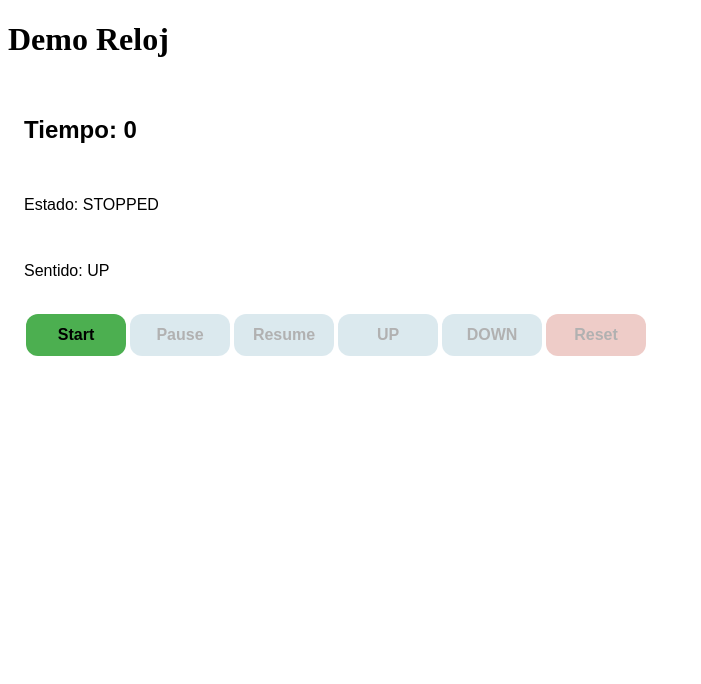
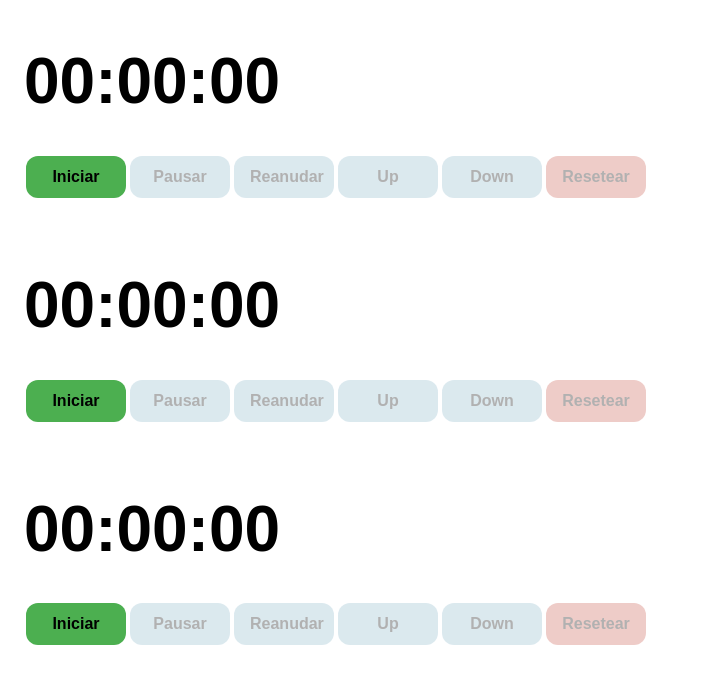
Before and after one commit to rauxasoft/2025_05_16_ANGULAR_DEMORELOJ, an Angular app: page / in a window 1280 px wide. Shown: the top 684 px of the page, without its empty margins (0-701 px from the left). Built offline with nearby package versions, Linux system fonts and the light colour scheme.

Commit message:
se completa la fase 4

```diff
--- a/src/app/app.component.html
+++ b/src/app/app.component.html
@@ -1,3 +1,3 @@
-<h1>Demo Reloj</h1>
-
-<app-crono-console></app-crono-console>
+<app-crono-console [cronoConsoleConfig]="configuracion" />
+<app-crono-console [cronoConsoleConfig]="configuracion" />
+<app-crono-console [cronoConsoleConfig]="configuracion" />
--- a/src/app/app.component.ts
+++ b/src/app/app.component.ts
@@ -1,5 +1,6 @@
-import { Component } from '@angular/core';
+import { Component, signal } from '@angular/core';
 import { CronoConsoleComponent } from "./cronometro/crono-console/crono-console.component";
+import { CronoConsoleConfig } from './cronometro/crono-console/crono-console-config';
 
 @Component({
   selector: 'app-root',
@@ -9,4 +10,16 @@ import { CronoConsoleComponent } from "./cronometro/crono-console/crono-console.
 })
 export class AppComponent {
 
+  configuracion: CronoConsoleConfig = {
+    mostrarEstado: false,
+    mostrarSentido: false,
+    mostrarBotones: true,
+    formatoTiempo: 'completo',
+    botones: {
+      start: 'Iniciar',
+      pause: 'Pausar',
+      resume: 'Reanudar',
+      reset: 'Resetear'
+    }
+  };
 }
--- /dev/null
+++ b/src/app/cronometro/crono-console/crono-console-config.ts
@@ -0,0 +1,7 @@
+export interface CronoConsoleConfig {
+    mostrarEstado?: boolean;
+    mostrarSentido?: boolean;
+    mostrarBotones?: boolean;
+    formatoTiempo?: 'segundos' | 'completo';
+    botones?: Partial<Record<'start' | 'pause' | 'resume' | 'reset' | 'up' | 'down', string>>;
+}
--- a/src/app/cronometro/crono-console/crono-console.component.css
+++ b/src/app/cronometro/crono-console/crono-console.component.css
@@ -4,6 +4,11 @@
   gap: 1rem;
   padding: 1rem;
   font-family: sans-serif;
+}
+
+.display {
+  font-size: 4rem;
+  font-weight: bold;
 }
 
 /* Botones */
--- a/src/app/cronometro/crono-console/crono-console.component.html
+++ b/src/app/cronometro/crono-console/crono-console.component.html
@@ -1,28 +1,31 @@
 <section class="console">
 
-    <!-- Display de tiempo -->
+    <h2>
+        @if(config.formatoTiempo === 'completo') {
+            <span class="display">{{ getDisplay() }}</span>
+        } @else {
+            Tiempo: {{ cronometro?.totalSegundos }}
+        }
+    </h2>
 
-    <h2>Tiempo: {{ cronometro?.totalSegundos }}</h2>
+    @if(config.mostrarEstado) {
+        <p>Estado: {{ cronometro?.estado }}</p>
+    }
 
-    <!-- Indicador de estado -->
+    @if(config.mostrarSentido) {
+        <p>Sentido: {{ cronometro?.sentido }}</p>
+    }
 
-    <p>Estado: {{ cronometro?.estado }}</p>
-
-    <!-- Indicador de sentido -->
-
-    <p>Sentido: {{ cronometro?.sentido }}</p>
-
-    <!-- Botonería de Control -->
-
-    <div class="button-bar">
-        <button class="btn-start" (click)="control.set('start')" [disabled]="cronometro?.estado !== 'STOPPED'">Start</button>
-        <button class="btn-pause" (click)="control.set('pause')" [disabled]="cronometro?.estado !== 'RUNNING'">Pause</button>
-        <button class="btn-resume" (click)="control.set('resume')" [disabled]="cronometro?.estado !== 'PAUSED'">Resume</button>
-        <button class="btn-up" (click)="control.set('up')" [disabled]="cronometro?.estado === 'STOPPED' || cronometro?.sentido === 'UP'">UP</button>
-        <button class="btn-down" (click)="control.set('down')" [disabled]="cronometro?.estado === 'STOPPED' || cronometro?.sentido === 'DOWN'">DOWN</button>
-        <button class="btn-reset" (click)="control.set('reset')" [disabled]="cronometro?.estado === 'STOPPED'">Reset</button>
-    </div>
-    <!-- Motor -->
+    @if(config.mostrarBotones) {
+        <div class="button-bar">
+            <button class="btn-start" (click)="control.set('start')" [disabled]="cronometro?.estado !== 'STOPPED'">{{ config.botones.start }}</button>
+            <button class="btn-pause" (click)="control.set('pause')" [disabled]="cronometro?.estado !== 'RUNNING'">{{ config.botones.pause }}</button>
+            <button class="btn-resume" (click)="control.set('resume')" [disabled]="cronometro?.estado !== 'PAUSED'">{{ config.botones.resume }}</button>
+            <button class="btn-up" (click)="control.set('up')" [disabled]="cronometro?.estado === 'STOPPED' || cronometro?.sentido === 'UP'">{{ config.botones.up }}</button>
+            <button class="btn-down" (click)="control.set('down')" [disabled]="cronometro?.estado === 'STOPPED' || cronometro?.sentido === 'DOWN'">{{ config.botones.down }}</button>
+            <button class="btn-reset" (click)="control.set('reset')" [disabled]="cronometro?.estado === 'STOPPED'">{{ config.botones.reset }}</button>
+        </div>
+    }
 
     <app-crono-engine [control]="control" (evento)="cronometro = $event"/>
 
--- a/src/app/cronometro/crono-console/crono-console.component.ts
+++ b/src/app/cronometro/crono-console/crono-console.component.ts
@@ -1,6 +1,7 @@
-import { Component, signal } from '@angular/core';
+import { Component, computed, input, signal, WritableSignal } from '@angular/core';
 import { CronoEngineComponent } from "../crono-engine/crono-engine.component";
 import { ChronoEvent } from '../chrono-event.model';
+import { CronoConsoleConfig } from './crono-console-config';
 
 @Component({
   selector: 'app-crono-console',
@@ -9,6 +10,41 @@ import { ChronoEvent } from '../chrono-event.model';
   styleUrl: './crono-console.component.css'
 })
 export class CronoConsoleComponent {
-  control = signal<'start' | 'pause' | 'resume' | 'reset' | 'up' | 'down'>('reset');
+  control: WritableSignal<'start' | 'pause' | 'resume' | 'reset' | 'up' | 'down'> = signal('reset');
   cronometro?: ChronoEvent;
+  cronoConsoleConfig = input<CronoConsoleConfig>();
+
+  get config(): Required<CronoConsoleConfig>{
+
+    const base = this.cronoConsoleConfig() ?? {};
+
+    return {
+      mostrarEstado: base.mostrarEstado ?? true,
+      mostrarSentido: base.mostrarSentido ?? true,
+      mostrarBotones: base.mostrarBotones ?? true,
+      formatoTiempo: base.formatoTiempo ?? 'segundos',
+      botones: {
+        start: 'Start',
+        pause: 'Pause',
+        resume: 'Resume',
+        reset: 'Reset',
+        up: 'Up',
+        down: 'Down',
+        ...(this.cronoConsoleConfig()?.botones ?? {})
+      }
+    };
+
+  }
+
+  getDisplay(){
+
+    const totalSegundos = this.cronometro?.totalSegundos ?? 0;
+
+    const horas = ("0" + Math.floor(totalSegundos / 3600)).slice(-2);
+    const minutos = ("0" + Math.floor(totalSegundos / 60 % 60)).slice(-2);
+    const segundos = ("0" + Math.floor(totalSegundos % 60)).slice(-2);
+
+    return `${horas}:${minutos}:${segundos}`;
+  }
+
 }
--- a/src/app/cronometro/crono-engine/crono-engine.component.ts
+++ b/src/app/cronometro/crono-engine/crono-engine.component.ts
@@ -62,9 +62,9 @@ export class CronoEngineComponent {
         this.reset();
       } else {
         this.totalSeconds.update((totalSeconds) => totalSeconds + this.direction());
-        console.log(this.totalSeconds());
+        // console.log(this.totalSeconds());
       }
-    }, 500);
+    }, 1000);
   }
 
   private reset(){
```
